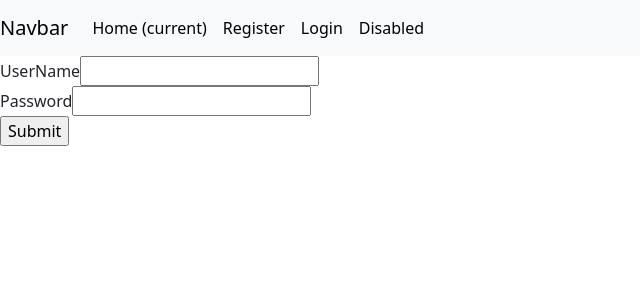
After one commit to AjithKerala/Assignm, a Django app: page /login in a window 1280 px wide. The commit adds this page. Shown: the top 300 px of the page, without its empty margins (0-640 px from the left). Run offline with Django 4.2, Linux system fonts and the light colour scheme.

Commit message:
create register and login page full

```diff
--- a/apps/urls.py
+++ b/apps/urls.py
@@ -3,4 +3,5 @@ from . import views
 urlpatterns = [
       path('',views.Homee,name='home'),
       path('register',views.Register,name='register'),
+      path('login',views.Login,name='login'),
 ]
--- a/apps/views.py
+++ b/apps/views.py
@@ -1,8 +1,50 @@
-from django.shortcuts import render
+from django.contrib import messages, auth
+from django.contrib.auth.models import User
+from django.shortcuts import render, redirect
+
 
 # Create your views here.
 def Homee(request):
     return render(request,'Home.html')
 
 def Register(request):
+    if request.method=="POST":
+        fnam=request.POST['fname']
+        sname=request.POST['sname']
+        ussname=request.POST['usname']
+        email=request.POST['Emails']
+        passwo=request.POST['password']
+        passs2=request.POST['password2']
+        age = request.POST['age']
+        if passwo==passs2:
+            if User.objects.filter(username=ussname).exists():
+               messages.info(request,"Alrready added name")
+            elif User.objects.filter(email=email).exists():
+                messages.info(request,"Mail already added")
+            else:
+                user = User.objects.create_user(username=ussname, password=passwo, email=email, first_name=fnam,
+                                                last_name=sname)
+                user.age = age
+                user.save()
+                return redirect('login')
+        else:
+            messages.info("Password missmatch")
+
+
+
+
+
+
     return render(request,'register.html')
+def Login(request):
+    if request.method == "POST":
+        usname = request.POST['username']
+        pawo = request.POST['pass']
+        obj=auth.authenticate(username=usname,password=pawo)
+        if obj is not None:
+            auth.login(request,obj)
+            return redirect('/')
+        else:
+            messages.info(request,"Please check pass username")
+
+    return render(request,'login.html')
--- /dev/null
+++ b/templates/login.html
@@ -0,0 +1,9 @@
+{% extends 'main.html'%}
+{% block content %}
+<form method="POST" action="">
+UserName<input type="text" name="username"><br>
+Password<input type="password" name="pass"><br>
+    {% csrf_token%}
+    <input type="submit" value="Submit">
+    </form>
+{% endblock %}
--- a/templates/main.html
+++ b/templates/main.html
@@ -14,9 +14,9 @@
   <div class="collapse navbar-collapse" id="navbarNavAltMarkup">
     <div class="navbar-nav">
       <a class="nav-item nav-link active" href="{% url 'home'%}">Home <span class="sr-only">(current)</span></a>
-      <a class="nav-item nav-link" href="{% url 'register'%}">Register</a>
-      <a class="nav-item nav-link" href="#">Pricing</a>
-      <a class="nav-item nav-link disabled" href="#">Disabled</a>
+      <a class="nav-item nav-link active" href="{% url 'register'%}">Register</a>
+      <a class="nav-item nav-link active" href="{% url 'login'%}">Login</a>
+      <a class="nav-item nav-link active" href="#">Disabled</a>
     </div>
   </div>
 </nav>
```
Also changed, not shown: templates/register.html (+10 -1 lines).
